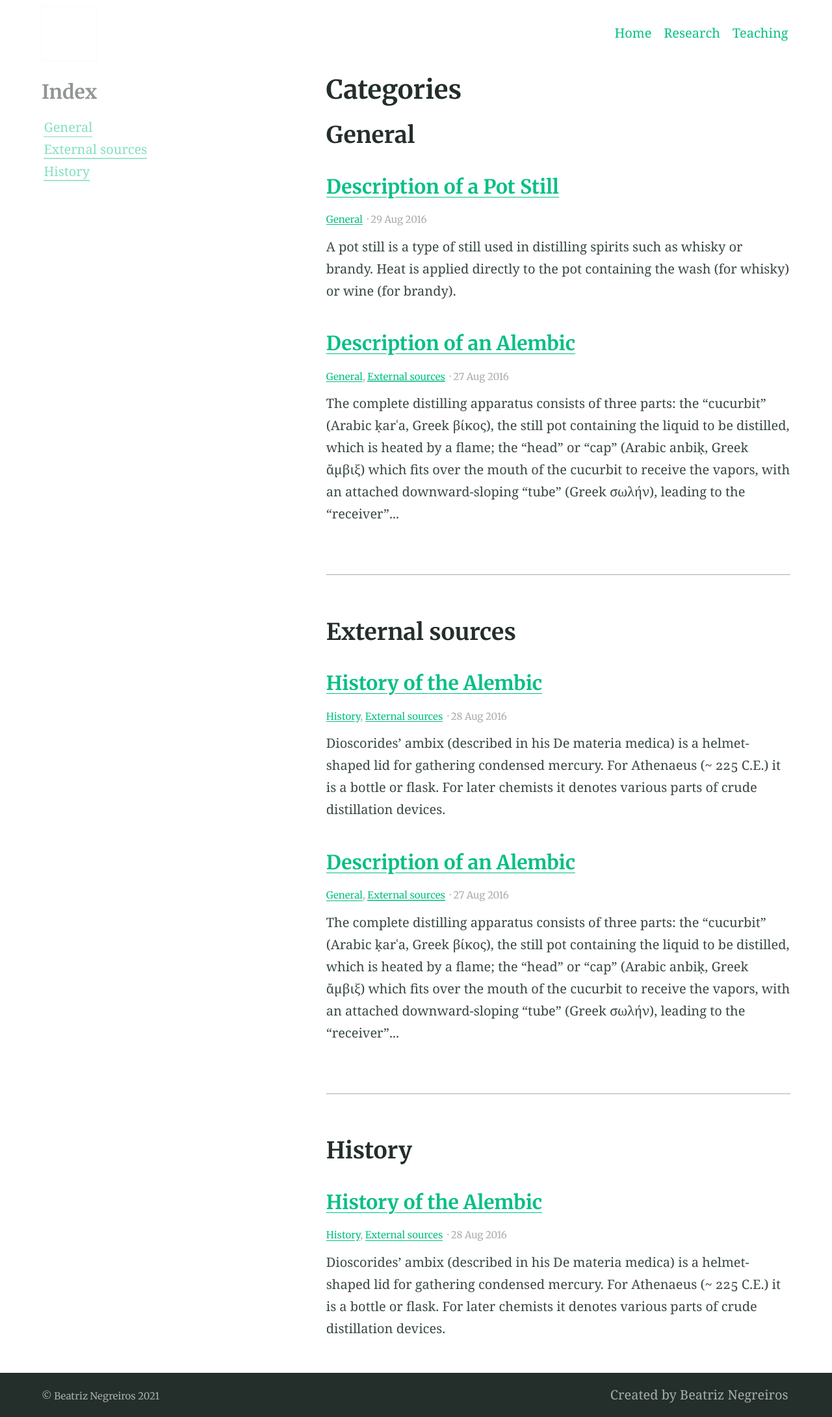
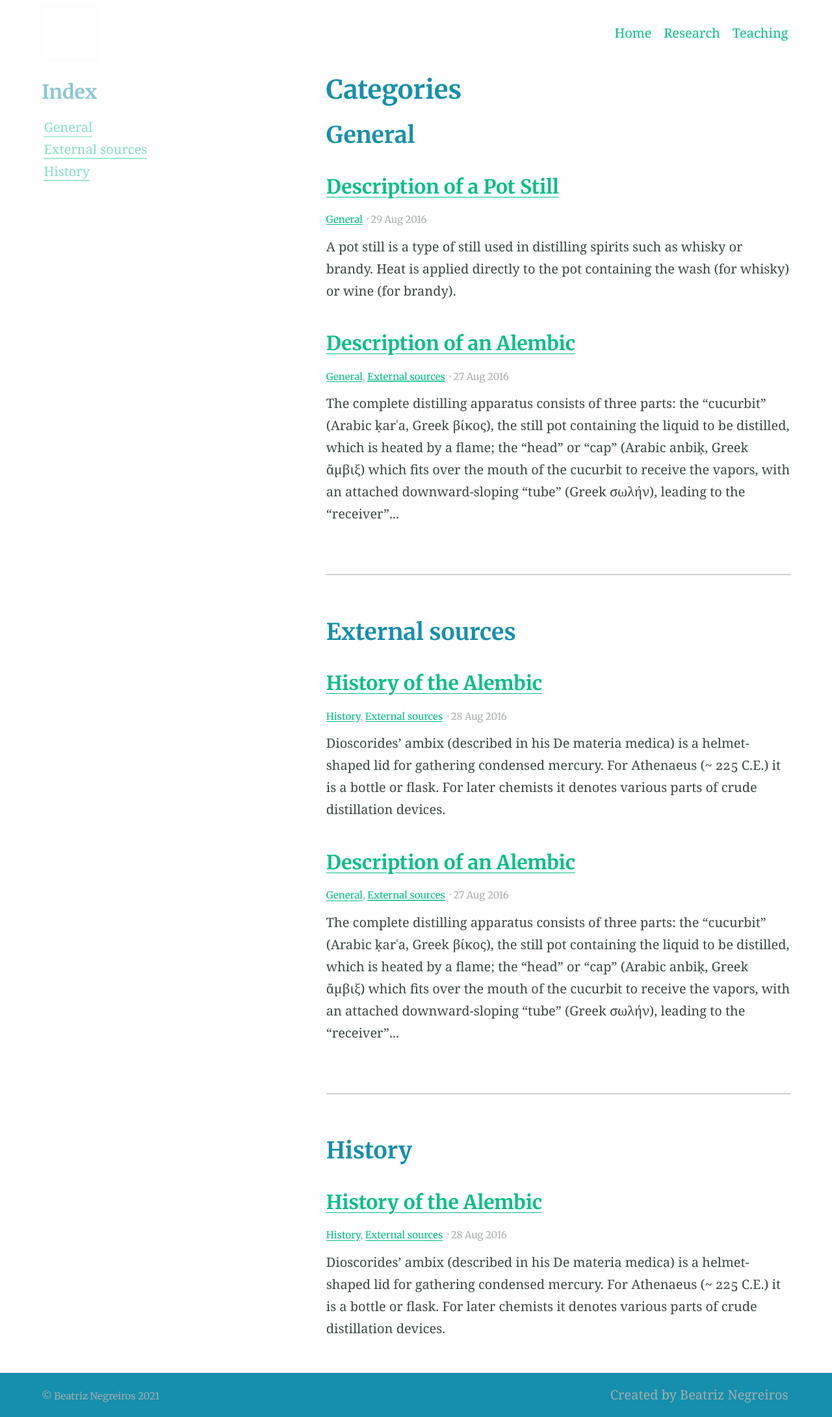
Before and after one commit to beatriznegreiros/beatriznegreiros_old2, a Jekyll site: the page built from categories.md, in a window 1280 px wide. Shown: the whole page at 65% size. Built offline with Jekyll 4.4.1, drawn with Linux system fonts in a browser that asks for light colours.

Commit message:
cust. colors

```diff
--- a/_sass/_settings.scss
+++ b/_sass/_settings.scss
@@ -5,7 +5,7 @@ $featureBackgroundColour: #f9fafa !default;
 $accentColour: #05bf85 !default;
 
 // Text colours
-$headingColour: #242e2b !default;
+$headingColour: #158fad !default;
 $bodyColour: #384743 !default;
 $linkColour: #05bf85 !default;
 $hoverColour: #008000 !default;
```
